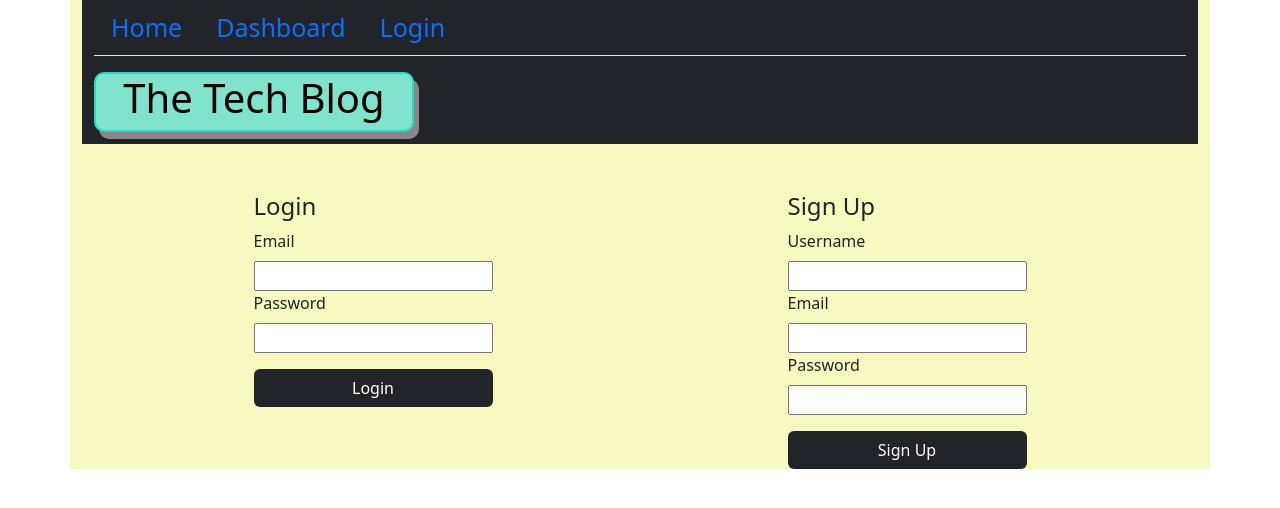
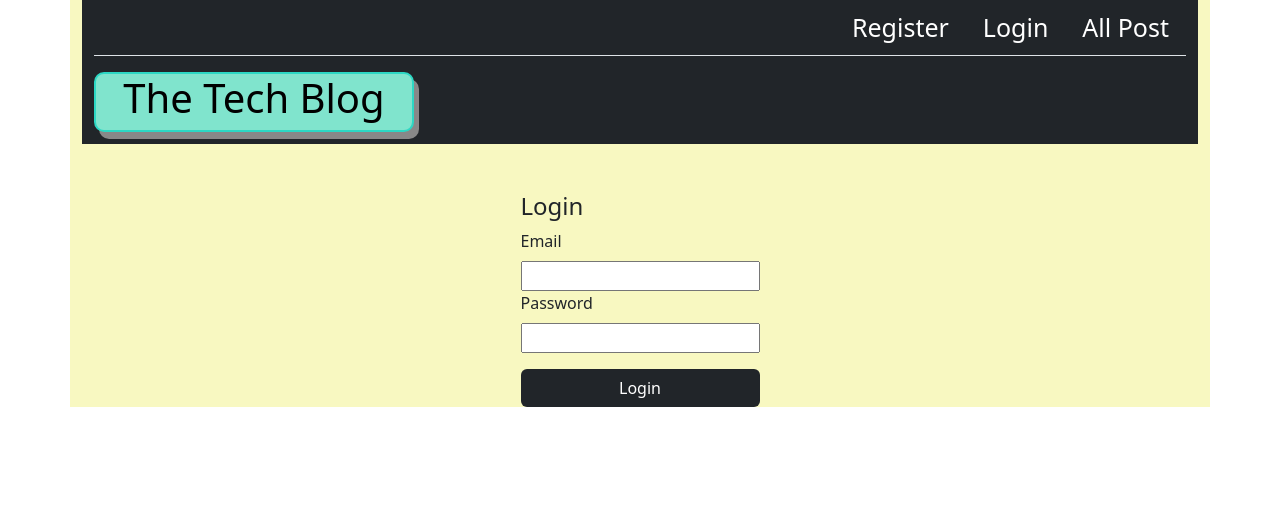
Before and after one commit to AshleyNicole1319/Tech-Blog, a Node project: template views/login.handlebars in a window 1280 px wide. Shown: the top 508 px of the page. Run offline with Node 20 templates, Linux system fonts and the light colour scheme; the template is opened without the code that fills it, so the values that code supplies are empty; some libraries are stand-ins or nearby versions.

Commit message:
edit handlebars

```diff
--- a/views/layouts/main.handlebars
+++ b/views/layouts/main.handlebars
@@ -5,23 +5,36 @@
     <meta http-equiv="X-UA-Compatible" content="IE=edge">
     <meta name="viewport" content="width=device-width, initial-scale=1.0">
     <link href="https://cdn.jsdelivr.net/npm/bootstrap@5.2.1/dist/css/bootstrap.min.css" rel="stylesheet" integrity="sha384-iYQeCzEYFbKjA/T2uDLTpkwGzCiq6soy8tYaI1GyVh/UjpbCx/TYkiZhlZB6+fzT" crossorigin="anonymous">
-    <link rel="stylesheet" href="/css/style.css">
+    <link rel="stylesheet" type="text/css" href="/css/style.css">
     <title>Tech-Blog</title>
 
 </head>
 <body>
     <div class=" main-display container">
     <header class="container bg-dark text-white">
-        <ul class="navigation-list nav nav-tabs">
-            <li class="nav-item">
-              <a class="nav-link" href="/">Home</a>
+        <ul class="navigation-list nav nav-tabs d-flex flex-row-reverse">
+          <li class="nav-item">
+              <a class="nav-link text-white" href="/">All Post</a>
+          </li>
+           {{#if loggedIn}}
+             <li class="nav-item">
+              <button id="logout" class="btn-no-style bg-dark mt-2 text-white">Logout</button>
             </li>
             <li class="nav-item">
-              <a class="nav-link" href="#">Dashboard</a>
+              <a class="nav-link text-white" href="/dashboard">Dashboard</a>
             </li>
+
+            {{else}}
             <li class="nav-item">
-              <a class="nav-link" href="/login">Login</a>
+              <a class="nav-link text-white" href="/login">Login</a>
             </li>
+             <li class="nav-item">
+              <a class="nav-link text-white" href="/register">Register</a>
+            </li>
+
+
+
+            {{/if}}
 
           </ul>
         <div class="title-box mt-3"><h1>The Tech Blog</h1></div>
@@ -31,6 +44,8 @@
         {{{body}}}
     </main>
 </div>
-
+{{#if loggedIn}}
+    <script src="/javascript/logout.js"></script>
+{{/if}}
 </body>
 </html>
--- a/views/login.handlebars
+++ b/views/login.handlebars
@@ -1,27 +1,15 @@
- <div class="container d-flex justify-content-around mt-5">
+<div class="container d-flex justify-content-around mt-5">
             <div class="login-form">
                 <h4>Login</h4>
-            <form class="login-form d-flex flex-column">
-                <label class="form-label" for="email-login">Email</label>
+            <form class="loginForm d-flex flex-column">
+                <label class="form-label" for="email">Email</label>
                 <input type="text" class="form-input" id="login-email"/>
-                <label class="form-label" for="password">Password</label>
-                <input type="text" class="form-input" id="login-pw"/>
+                <label class="form-label" for="password" >Password</label>
+                <input type="password" class="form-input" id="login-pw"/>
 
                 <button type="submit" class="btn bg-dark text-white mt-3">Login</button>
             </form>
         </div>
-        <div class="login-form">
-            <h4>Sign Up</h4>
-            <form class="signup-form d-flex flex-column">
-                <label class="form-label" for="username">Username</label>
-                <input type="text" class="form-input"  id="user-signup"/>
-                <label class="form-label" for="email" >Email</label>
-                <input type="text" class="form-input" id="email-signup"/>
-                <label class="form-label" for="password" >Password</label>
-                <input type="text" class="form-input" id="pw-signup"/>
 
-                <button type="submit" class=" btn bg-dark text-white mt-3">Sign Up</button>
-            </form>
         </div>
-        </div>
-        <script src="/javascript/login.js"></script>
+         <script src="/javascript/login.js"></script>
--- a/views/single-post.handlebars
+++ b/views/single-post.handlebars
@@ -2,7 +2,7 @@
             <div class="card-body">
                 <div class="post-title d-flex justify-content-between bg-dark text-white p-2">
                 <h4>{{post.title}}</h4>
-                <h4>Poste by {{post.user.username}} on {{post.created_at}}</h4>
+                <h4>Poste by {{post.user.username}} on {{format_date post.created_at}}</h4>
             </div>
                 <p class="card-text">{{post.description}}</p>
             </div>
@@ -25,7 +25,7 @@
     {{#each post.comments}}
     <section class="comment">
         <div class="meta">
-            {{user.username}} on {{created_at}}
+            {{user.username}} on {{format_date created_at}}
         </div>
         <div class="text">
             {{comment_text}}
```
Also changed, not shown: views/dashboard.handlebars (+7 -6 lines), views/edit-post.handlebars (+2 -14 lines), views/homepage.handlebars (+14 -0 lines), views/register.handlebars (line endings or trailing spaces).
